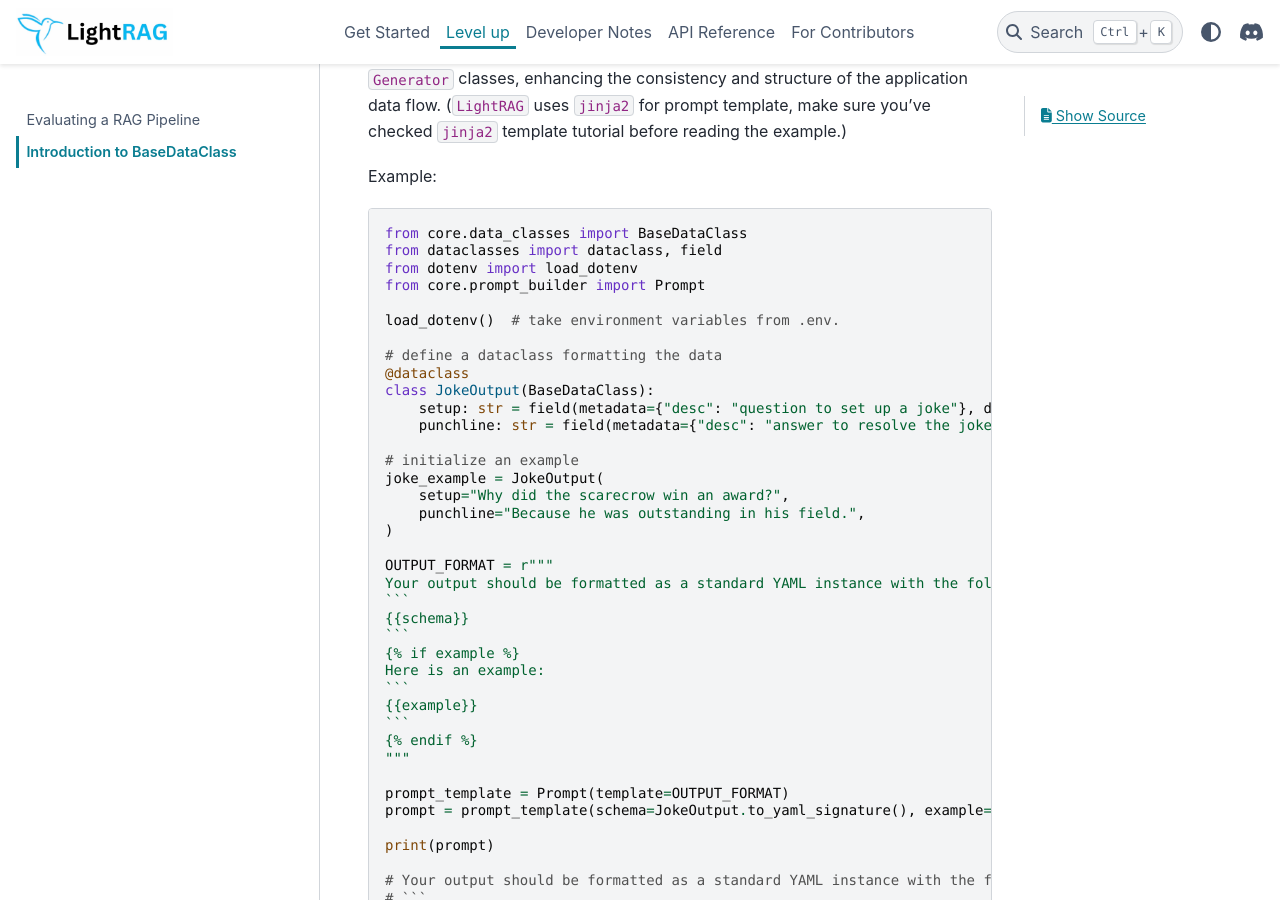
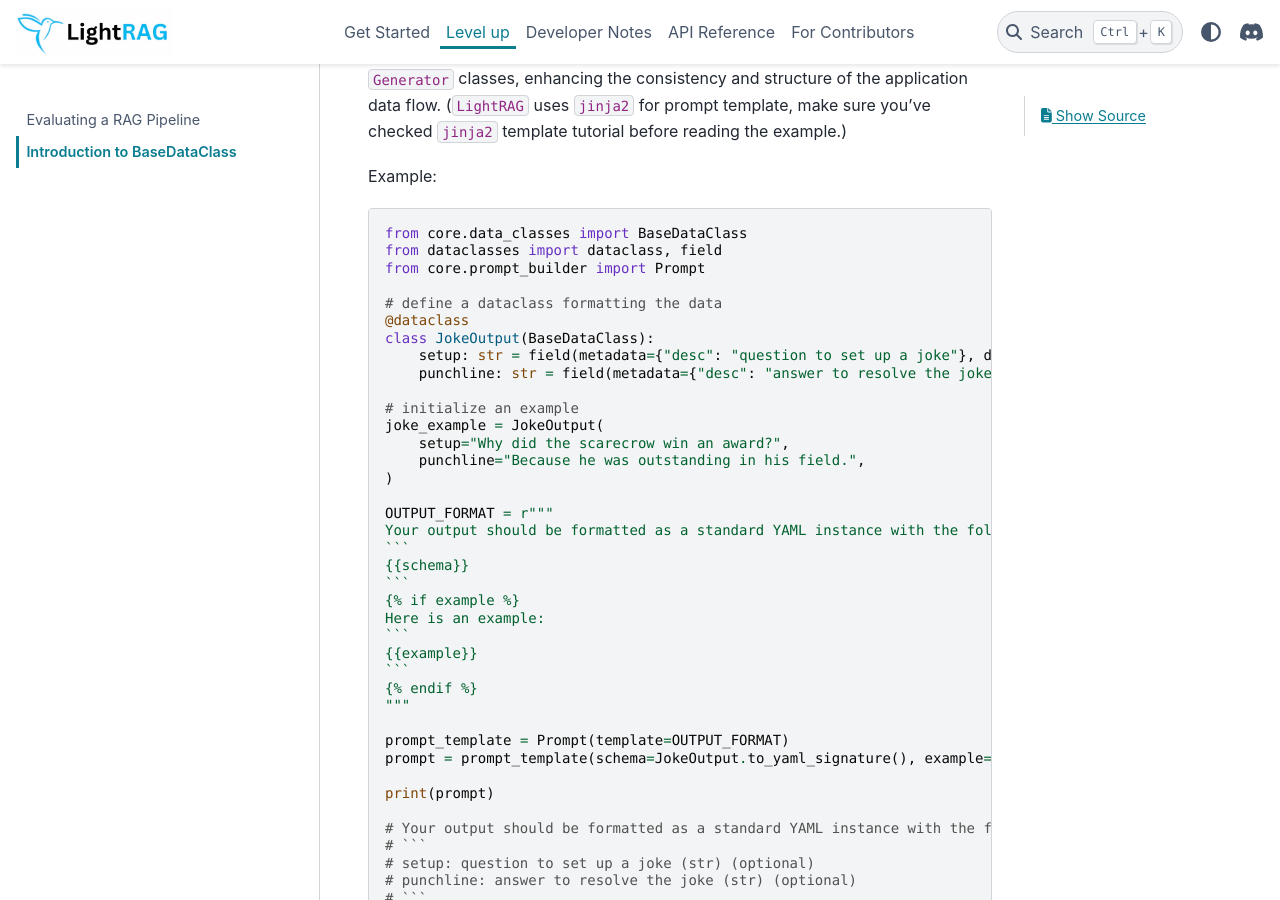
Before and after one commit to SylphAI-Inc/AdalFlow, a Sphinx documentation site: the page built from docs/source/tutorials/introduction_to_basedataclass.rst, in a window 1280 px wide and 900 px high, scrolled down 3205 px. Built offline with Sphinx 7.4.7 and the PyData theme 0.15.4, drawn with Linux system fonts in a browser that asks for light colours; pages that are not in the unit, such as notebooks, are missing from menus.

```diff
--- a/docs/source/tutorials/introduction_to_basedataclass.rst
+++ b/docs/source/tutorials/introduction_to_basedataclass.rst
@@ -177,10 +177,7 @@ Example:
 
     from core.data_classes import BaseDataClass
     from dataclasses import dataclass, field
-    from dotenv import load_dotenv
     from core.prompt_builder import Prompt
-
-    load_dotenv()  # take environment variables from .env.
 
     # define a dataclass formatting the data
     @dataclass
```
